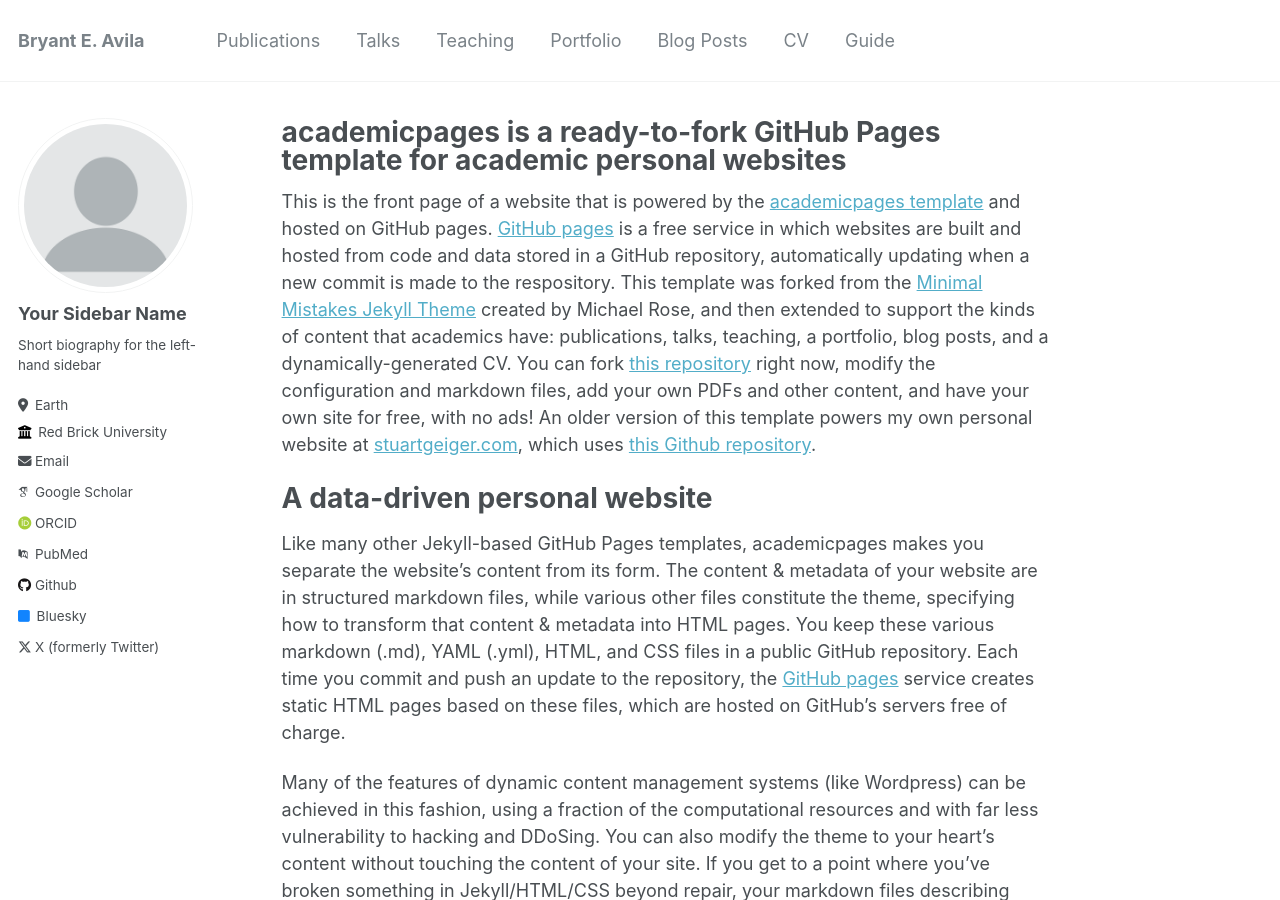
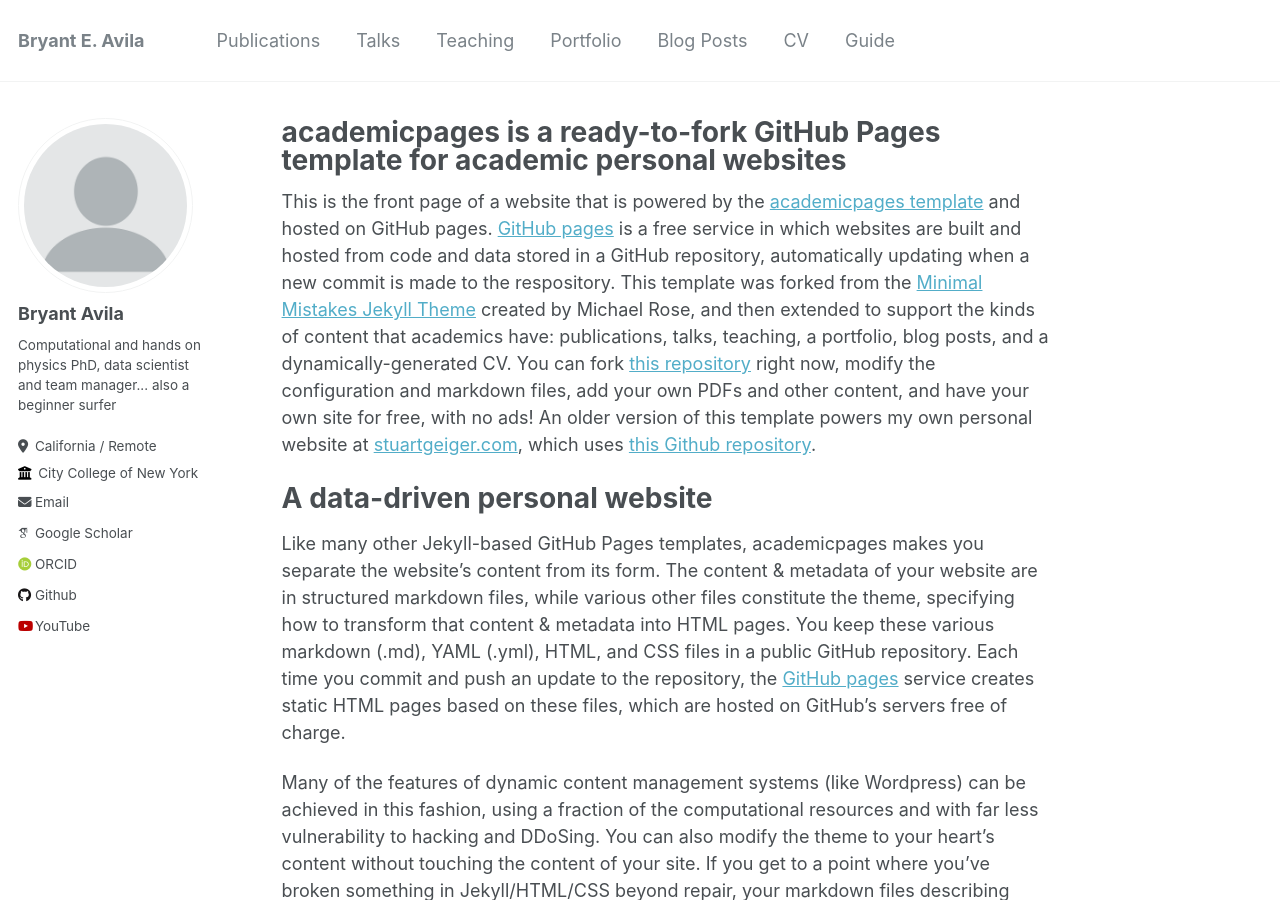
Before and after one commit to kryogenica/CV, a Jekyll site: the page built from _pages/about.md, in a window 1280 px wide and 900 px high. Built offline with Jekyll 4.4.1, drawn with Linux system fonts in a browser that asks for light colours; some web fonts are replaced.

Commit message:
Update _config.yml

```diff
--- a/_config.yml
+++ b/_config.yml
@@ -22,32 +22,32 @@
 author:
   # Biographic information
   avatar           : "profile.png"
-  name             : "Your Sidebar Name"
+  name             : "Bryant Avila"
   pronouns         : # example: "she/her"
-  bio              : "Short biography for the left-hand sidebar"
-  location         : "Earth"
-  employer         : "Red Brick University"
+  bio              : "Computational and hands on physics PhD, data scientist and team manager... also a beginner surfer"
+  location         : "California / Remote"
+  employer         : "City College of New York"
   uri              : # URL
-  email            : "none@example.org"
+  email            : "bryant.avila.physics@gmail.com"
 
   # Academic websites
   arxiv            : # URL - Update with the correct link to your profile
-  googlescholar    : "https://scholar.google.com/citations?user=PS_CX0AAAAAJ"
+  googlescholar    : "https://scholar.google.com/citations?user=zLHyM7wAAAAJ&hl=es&oi=sra"
   impactstory      : # URL
-  orcid            : "http://orcid.org/yourorcidurl"
-  pubmed           : "https://www.ncbi.nlm.nih.gov/pubmed/?term=john+snow"
+  orcid            : "https://orcid.org/0009-0007-4618-0667"
+  pubmed           : #"https://www.ncbi.nlm.nih.gov/pubmed/?term=john+snow"
   researchgate     : # URL
 
   # Repositories and software development
   bitbucket        : # Username - Update with your username on the site
   codepen          : # Username
   dribbble         : # Username
-  github           : "academicpages"
+  github           : "kryogenica"
   kaggle           : # Username
   stackoverflow    : # User number or user number and name (i.e., use "1" or "1/jeff-atwood")
 
   # Social media
-  bluesky          : "bsky.app" # Replace this with you Bluesky username
+  bluesky          : #"bsky.app" # Replace this with you Bluesky username
   facebook         : # Username
   flickr           : # Username
   foursquare       : # Username
@@ -64,12 +64,12 @@
   steam            : # Username
   telegram         : # URL
   tumblr           : # Username
-  twitter          : "UniofOxford"  # Replace this with your X / Twitter handle
+  twitter          : #"UniofOxford"  # Replace this with your X / Twitter handle
   vine             : # Username
   weibo            : # Username
   wikipedia        : # Username
   xing             : # Username
-  youtube          : # Username
+  youtube          : "watch?v=dQw4w9WgXcQ"
   zhihu            : # URL
 
 
```
